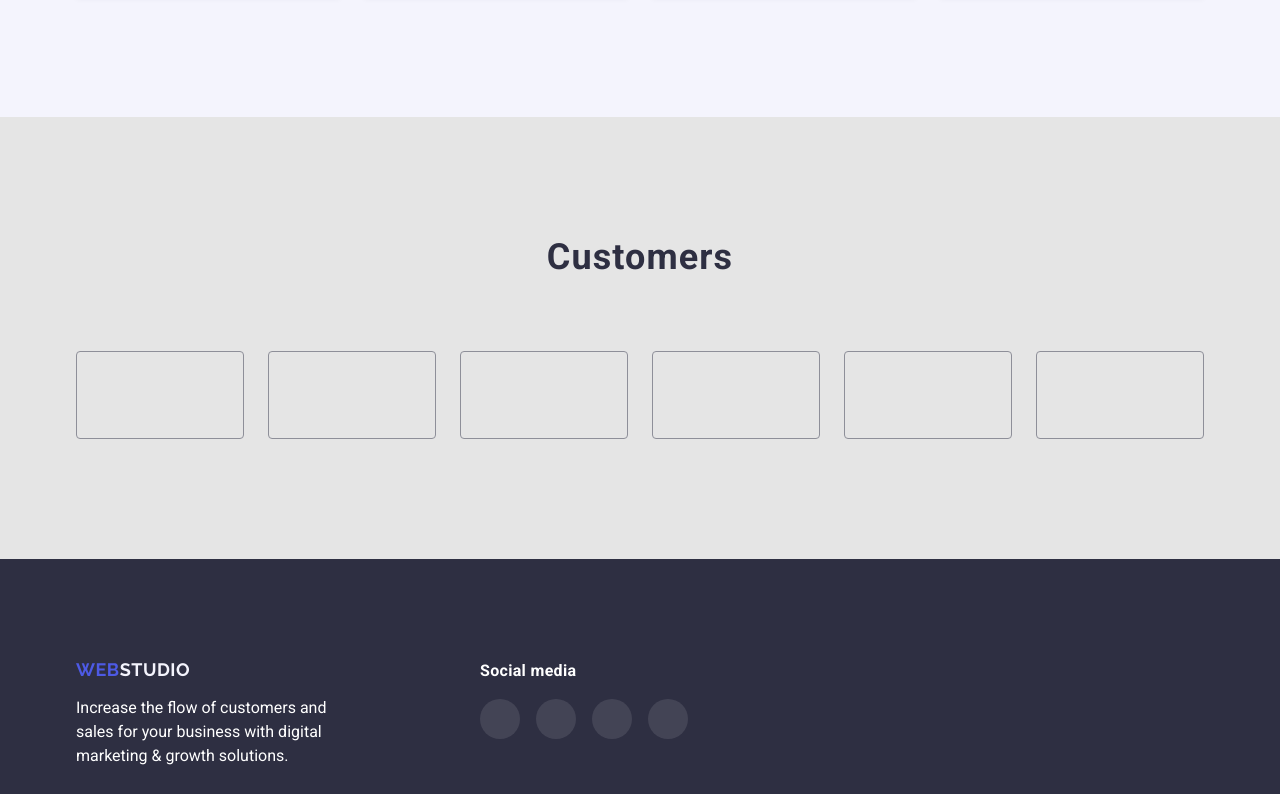
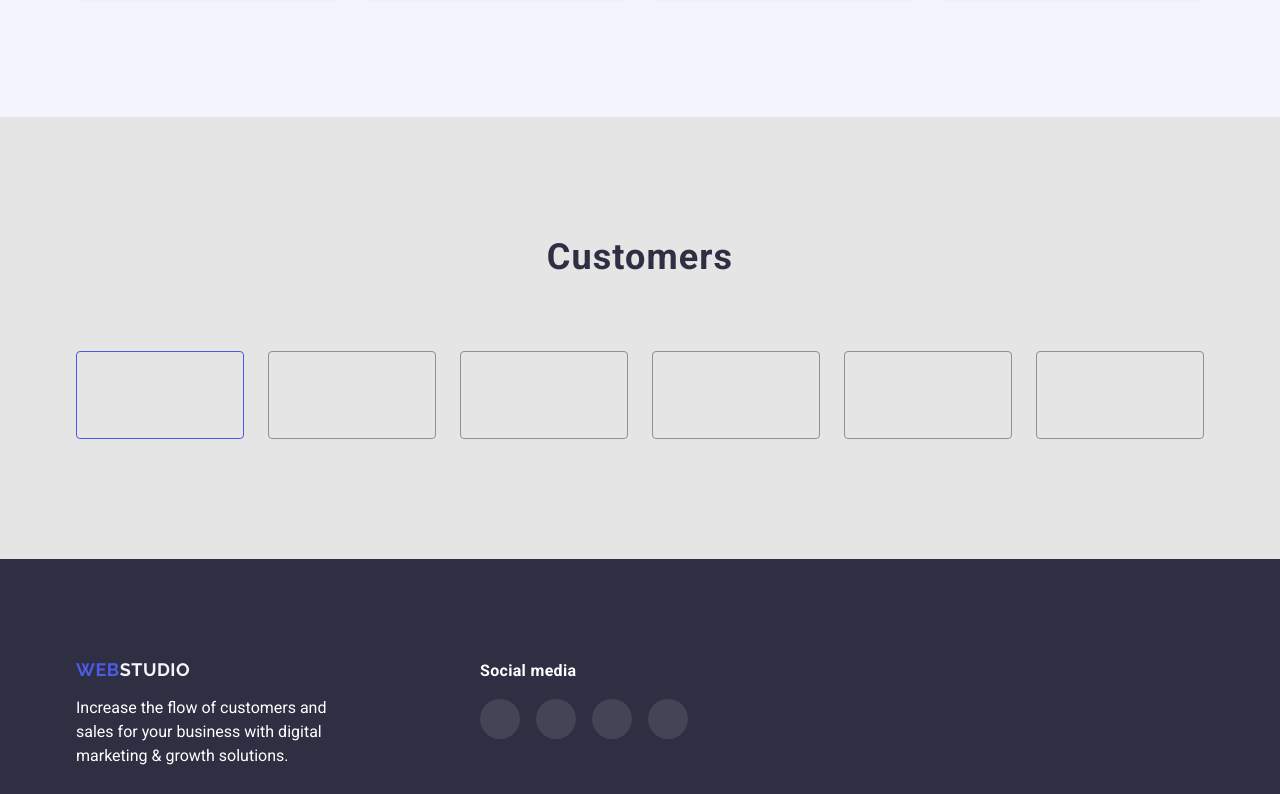
Before and after one commit to KharabaraRoman/goit-markup-hw-04, a plain HTML site: page index.html in a window 1280 px wide. In both pictures the pointer is over the link 160 px from the left and 2747 px from the top of the page. Shown: the part 2353-3147 px from the top of the page. Drawn offline with nearby package versions, Linux system fonts and the light colour scheme.

Commit message:
Update styles.css

```diff
--- a/css/styles.css
+++ b/css/styles.css
@@ -429,7 +429,7 @@ p {
 .svg-customers {
     width: 104px;
     height: 56px;
-    fill: #AFB1B8;
+
 }
 .customers-link {
     width: 168px;
@@ -439,15 +439,16 @@ p {
     align-items: center;
     display: flex;
     border-radius: 4px;
+    fill: #AFB1B8;
 }
 
-.svg-customers:focus {
+.customers-link:focus,
+.customers-link:hover {
     fill: var(--buton-color);
+    border: 1px solid var(--buton-color);
 
 }
-.svg-customers:hover {
-    fill: var(--buton-color);
-}
+
 
 
 
```
